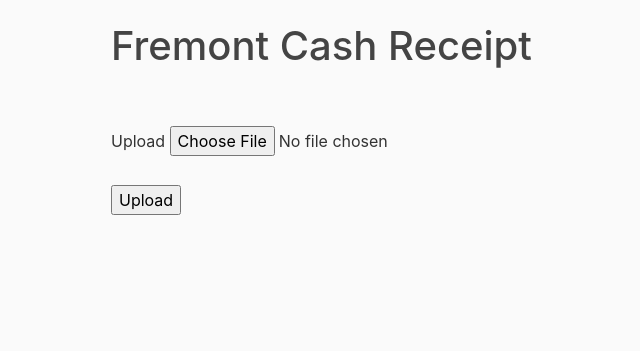
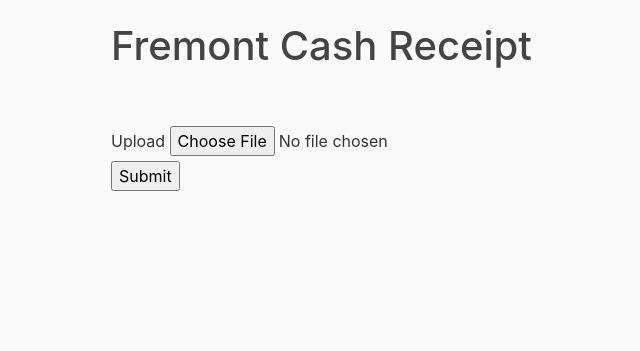
Before and after one commit to elijahanderson/KHIT-Webtools, a Flask app: page /cash-receipt in a window 1280 px wide. Shown: the part 58-409 px from the top of the page, without its empty margins (74-714 px from the left). Run offline with Flask 2, Linux system fonts and the light colour scheme; some libraries are stand-ins or nearby versions.

Commit message:
cash-receipt: remove wtform upload button

```diff
--- a/src/client/forms/cash_receipt_form.py
+++ b/src/client/forms/cash_receipt_form.py
@@ -1,9 +1,7 @@
 from flask_wtf import FlaskForm
 from flask_wtf.file import FileField, FileRequired, FileAllowed
-from wtforms import SubmitField
 
 
 class CashReceiptForm(FlaskForm):
     file = FileField('Upload',
                      validators=[FileRequired(), FileAllowed(['csv', 'xlsx'], 'File must end in .csv or .xlsx')])
-    upload = SubmitField('Upload')
--- a/src/client/templates/cash_receipt.html
+++ b/src/client/templates/cash_receipt.html
@@ -15,10 +15,7 @@
                     {{ form.file.label }}
                     {{ form.file }}
                     <br>
-                    <br>
-                    {{ form.upload }}
-                    <br>
-                    <br>
+                    <input type="submit">
                 </div>
             </fieldset>
         </form>
```
